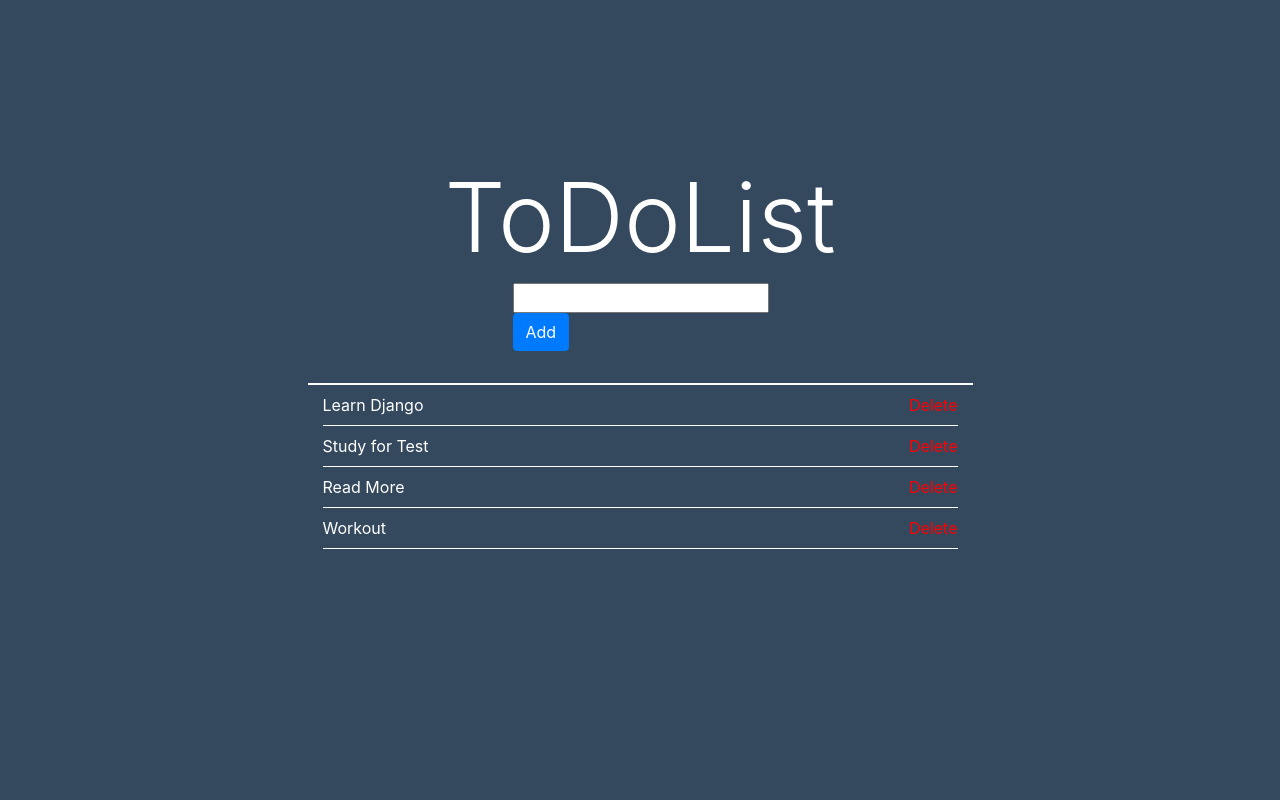
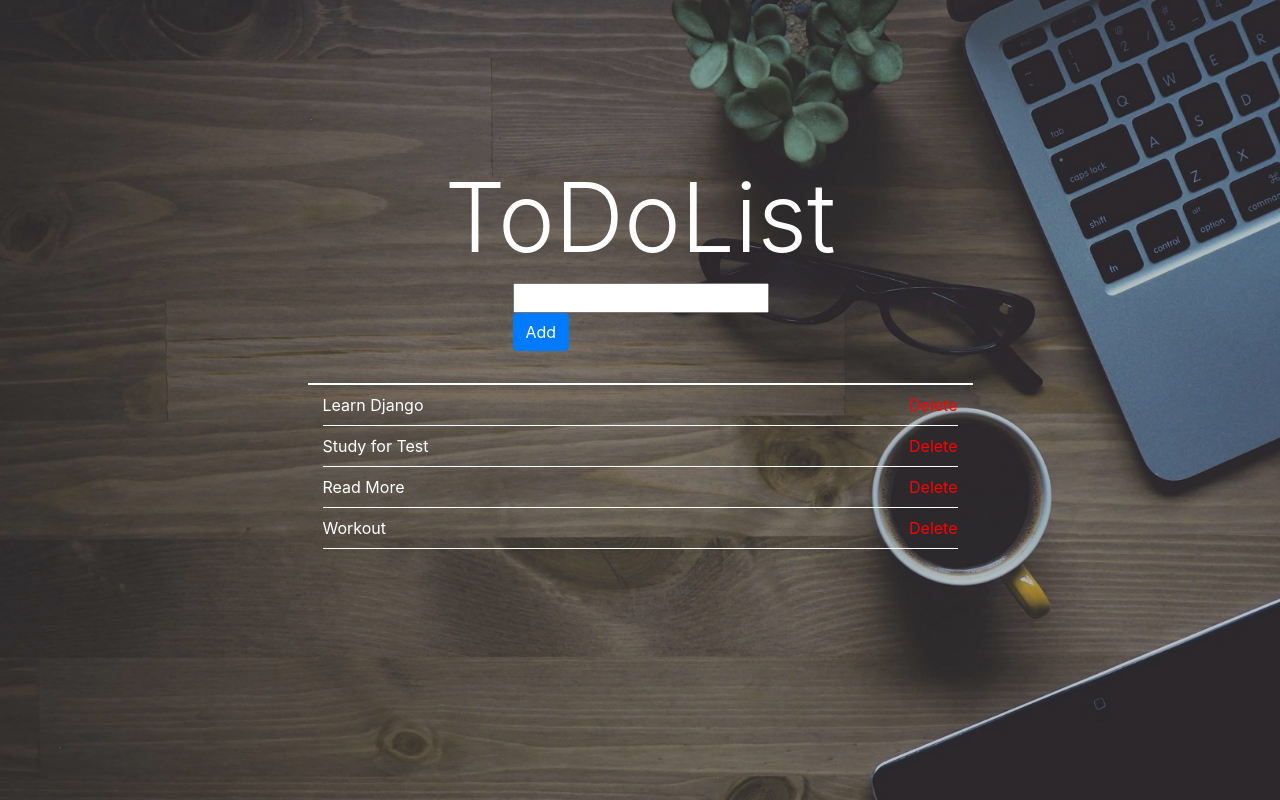
Before and after one commit to aadesh247/sdc-recruitment-2019, a Django app: page / in a window 1280 px wide. Run offline with Django 3.2, Linux system fonts and the light colour scheme; data comes from the database, SQL or seed files in the repository; both versions use the stored data as it was after the commit; some libraries are stand-ins or nearby versions.

Commit message:
backgroung change and static files support

```diff
--- a/todo/todo/settings.py
+++ b/todo/todo/settings.py
@@ -119,3 +119,7 @@ USE_TZ = True
 # https://docs.djangoproject.com/en/2.2/howto/static-files/
 
 STATIC_URL = '/static/'
+
+STATICFILES_DIRS = [
+    os.path.join(BASE_DIR, "static")
+]
--- a/todo/todo_list/templates/index.html
+++ b/todo/todo_list/templates/index.html
@@ -1,13 +1,33 @@
+{% load static %}
+
 <!DOCTYPE html>
-<html>
+<html lang="en">
 <head>
 	<title>ToDoList</title>
+
+	<!-- Required meta tags -->
+    <meta charset="utf-8">
+    <meta name="viewport" content="width=device-width, initial-scale=1, shrink-to-fit=no">
+
+    <!-- Bootstrap CSS -->
 	<link rel="stylesheet" href="https://stackpath.bootstrapcdn.com/bootstrap/4.3.1/css/bootstrap.min.css" integrity="sha384-ggOyR0iXCbMQv3Xipma34MD+dH/1fQ784/j6cY/iJTQUOhcWr7x9JvoRxT2MZw1T" crossorigin="anonymous">
 
 	<style type="text/css">
 		body{
 			 background-color: #34495E;
+			 background-image:url("{% static 'images/bg7.jpg' %}");
+			 /*background-position: center;*/
+			 background-size: cover;
 			 color: white;
+		}
+
+		.hero{
+			background-color: rgba(51,51,51,0.3);
+			top: 0;
+			bottom: 100;
+			position: absolute;
+			min-width: 100%;
+			min-height: 100%;
 		}
 
 		ul{
@@ -30,6 +50,7 @@
 </head>
 
 <body>
+	<div class="hero">
 		<div class="container">
 			<h1 class="text-center display-1">ToDoList</h1>
 
@@ -58,5 +79,6 @@
 
 		</div>
 
+	</div>
 </body>
 </html>
```
Also changed, not shown: todo/todo_list/templates/base.html (deleted, +0 -29 lines), todo/db.sqlite3, todo/todo_list/static/images/bg7.jpg (added). Lines whose indentation alone changed are shown as unchanged.
